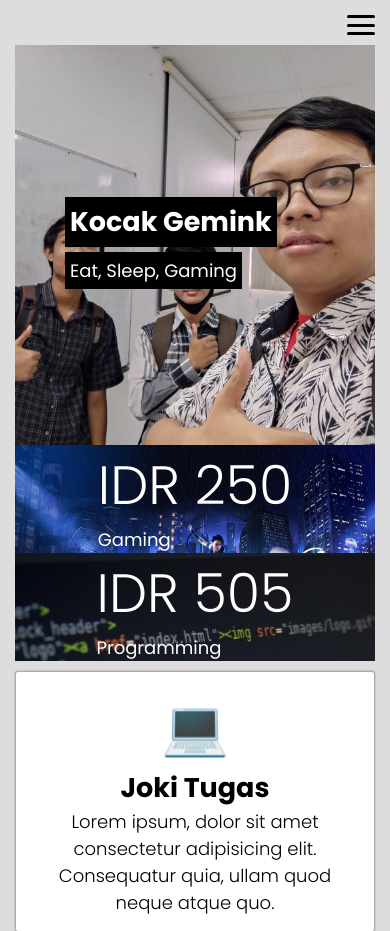
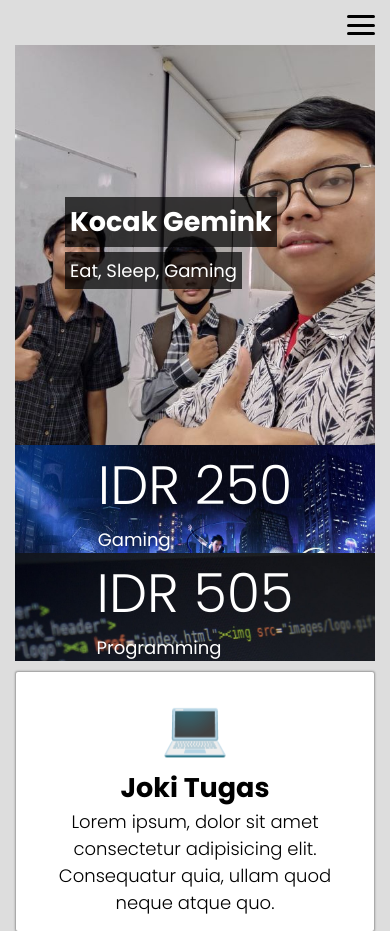
Before and after one commit to yusnanadiK/Responsive-CSS-Grid, a plain HTML site: page index.html in a window 390 px wide. Shown: the top 931 px of the page. Drawn offline with Linux system fonts and the light colour scheme.

Commit message:
mengubah opacity background hero heading dan sub heading

```diff
--- a/style.css
+++ b/style.css
@@ -207,7 +207,7 @@ body {
   }
   .hero > * {
     display: block;
-    background-color: #000;
+    background-color: rgba(0, 0, 0, 0.7);
     color: white;
     padding: 5px;
     margin-bottom: 5px;
```
